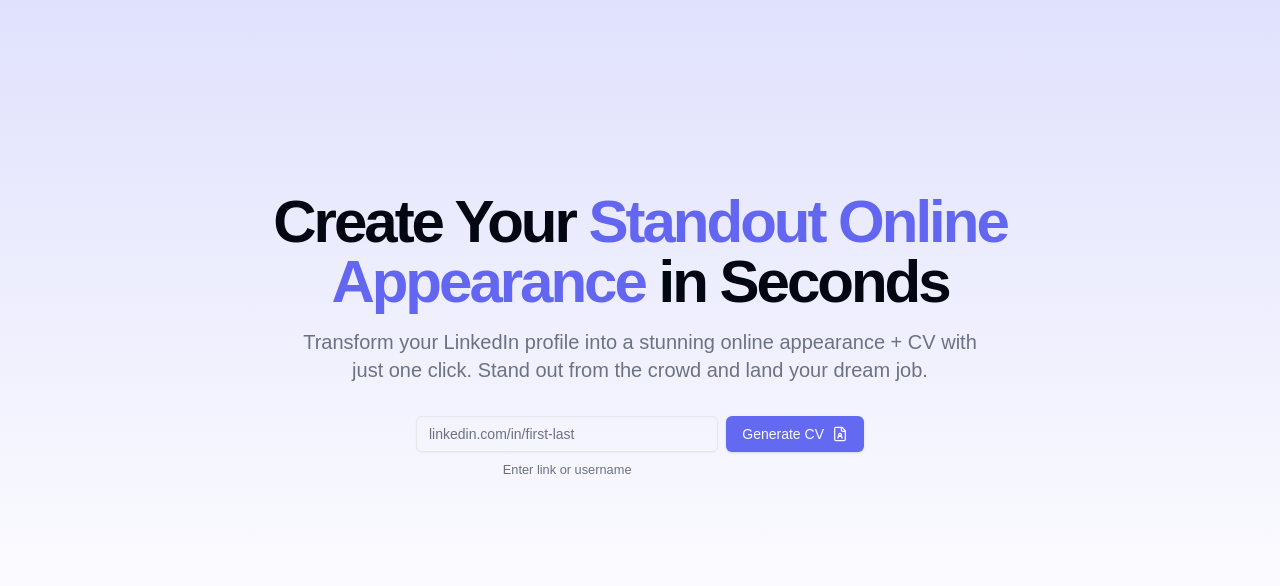
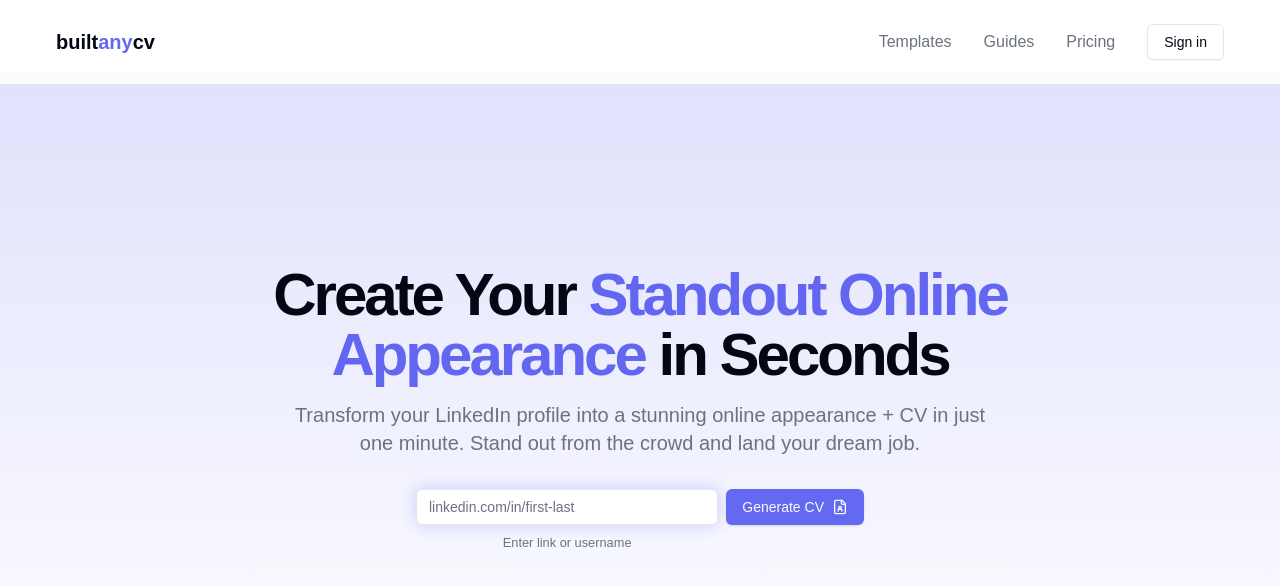
Before and after one commit to ZinoM21/any-cv-app, a Next.js app: page / in a window 1280 px wide. Shown: the top 586 px of the page. Built offline with nearby package versions, Linux system fonts and the light colour scheme.

Commit message:
feat: add header

```diff
--- a/app/layout.tsx
+++ b/app/layout.tsx
@@ -2,6 +2,7 @@ import type { Metadata } from "next";
 import { Geist, Geist_Mono } from "next/font/google";
 import "./globals.css";
 import { Providers } from "./providers";
+import { Header } from "@/components/header";
 
 const geistSans = Geist({
   variable: "--font-geist-sans",
@@ -25,10 +26,13 @@ export default function RootLayout({
 }>) {
   return (
     <html lang="en">
-      <body
-        className={`${geistSans.variable} ${geistMono.variable} antialiased`}
-      >
-        <Providers>{children}</Providers>
+      <body className={`${geistSans.variable} ${geistMono.variable} antialiased`}>
+        <Providers>
+          <Header />
+          <div className="pt-[73px]">
+            {children}
+          </div>
+        </Providers>
       </body>
     </html>
   );
--- a/app/page.tsx
+++ b/app/page.tsx
@@ -14,9 +14,7 @@ export default function Home() {
                 <span className="whitespace-nowrap"> in Seconds</span>
               </h1>
               <p className="mx-auto max-w-[700px] text-muted-foreground md:text-xl">
-                Transform your LinkedIn profile into a stunning online
-                appearance + CV with just one click. Stand out from the crowd
-                and land your dream job.
+                Transform your LinkedIn profile into a stunning online appearance + CV in just one minute. Stand out from the crowd and land your dream job.
               </p>
             </div>
             <div className="w-full max-w-md space-y-2">
--- a/components/forms/submit-link-form.tsx
+++ b/components/forms/submit-link-form.tsx
@@ -102,7 +102,7 @@ export function SubmitLinkForm() {
                 <Input
                   type="text"
                   placeholder="linkedin.com/in/first-last"
-                  className="shadow-glow"
+                  className="bg-white shadow-[0_0_15px_hsl(var(--primary)_/_0.3)]"
                   required
                   {...field}
                 />
--- /dev/null
+++ b/components/header.tsx
@@ -0,0 +1,42 @@
+import Link from "next/link";
+import { Button } from "@/components/ui/button";
+import MobileHamburgerMenu from "./mobile-hamburger-menu";
+import { mainNav } from "@/config/nav";
+
+export function Header() {
+  return (
+    <header className="fixed inset-x-0 top-0 z-50 bg-white/85 backdrop-blur-[4px] border-b">
+      <div className="max-w-[1400px] mx-auto px-4 sm:px-6 lg:px-8">
+        <nav
+          className="flex items-center justify-between p-6"
+          aria-label="Global"
+        >
+          <div className="flex lg:flex-1">
+            <Link href="/" className="-m-1.5 p-1.5 font-semibold text-xl">
+              built<span className="text-primary">any</span>cv
+            </Link>
+          </div>
+          <div className="flex lg:hidden">
+            <MobileHamburgerMenu navigation={mainNav} />
+          </div>
+          <div className="hidden lg:flex lg:items-center lg:gap-x-8">
+            <div className="flex gap-x-8">
+              {mainNav.map((item) => (
+                <Link
+                  key={item.name}
+                  href={item.href}
+                  className="text-base font-medium leading-6 text-muted-foreground hover:text-primary transition-colors"
+                >
+                  {item.name}
+                </Link>
+              ))}
+            </div>
+            <Button variant="outline" asChild>
+              <Link href="/signin">Sign in</Link>
+            </Button>
+          </div>
+        </nav>
+      </div>
+    </header>
+  );
+}
--- /dev/null
+++ b/components/mobile-hamburger-menu.tsx
@@ -0,0 +1,59 @@
+"use client";
+
+import { Button } from "@/components/ui/button";
+import Link from "next/link";
+
+import {
+  Popover,
+  PopoverContent,
+  PopoverTrigger,
+} from "@/components/ui/popover";
+
+import { useState } from "react";
+
+import { Menu, X } from "lucide-react";
+import { NavItem } from "@/lib/types";
+
+function MobileHamburgerMenu({
+  navigation,
+}: Readonly<{ navigation: NavItem[] }>) {
+  const [open, setOpen] = useState(false);
+
+  return (
+    <Popover open={open} onOpenChange={setOpen}>
+      <PopoverTrigger asChild>
+        <button
+          type="button"
+          className="-m-2.5 inline-flex items-center justify-center rounded-md p-2.5"
+        >
+          {open ? (
+            <X className="h-6 w-6" aria-hidden="true" />
+          ) : (
+            <Menu className="h-6 w-6" aria-hidden="true" />
+          )}
+        </button>
+      </PopoverTrigger>
+      <PopoverContent className="w-[350px] p-4 mr-6">
+        <div className="space-y-3">
+          {navigation.map((item) => (
+            <Link
+              key={item.name}
+              href={item.href}
+              className="block rounded-lg px-3 py-2 text-base font-medium text-muted-foreground hover:bg-gray-50"
+              onClick={() => setOpen(false)}
+            >
+              {item.name}
+            </Link>
+          ))}
+          <Button variant="outline" asChild className="w-full mt-4">
+            <Link href="/signin" onClick={() => setOpen(false)}>
+              Sign in
+            </Link>
+          </Button>
+        </div>
+      </PopoverContent>
+    </Popover>
+  );
+}
+
+export default MobileHamburgerMenu;
--- /dev/null
+++ b/components/ui/popover.tsx
@@ -0,0 +1,33 @@
+"use client"
+
+import * as React from "react"
+import * as PopoverPrimitive from "@radix-ui/react-popover"
+
+import { cn } from "@/lib/utils"
+
+const Popover = PopoverPrimitive.Root
+
+const PopoverTrigger = PopoverPrimitive.Trigger
+
+const PopoverAnchor = PopoverPrimitive.Anchor
+
+const PopoverContent = React.forwardRef<
+  React.ElementRef<typeof PopoverPrimitive.Content>,
+  React.ComponentPropsWithoutRef<typeof PopoverPrimitive.Content>
+>(({ className, align = "center", sideOffset = 4, ...props }, ref) => (
+  <PopoverPrimitive.Portal>
+    <PopoverPrimitive.Content
+      ref={ref}
+      align={align}
+      sideOffset={sideOffset}
+      className={cn(
+        "z-50 w-72 rounded-md border bg-popover p-4 text-popover-foreground shadow-md outline-none data-[state=open]:animate-in data-[state=closed]:animate-out data-[state=closed]:fade-out-0 data-[state=open]:fade-in-0 data-[state=closed]:zoom-out-95 data-[state=open]:zoom-in-95 data-[side=bottom]:slide-in-from-top-2 data-[side=left]:slide-in-from-right-2 data-[side=right]:slide-in-from-left-2 data-[side=top]:slide-in-from-bottom-2",
+        className
+      )}
+      {...props}
+    />
+  </PopoverPrimitive.Portal>
+))
+PopoverContent.displayName = PopoverPrimitive.Content.displayName
+
+export { Popover, PopoverTrigger, PopoverContent, PopoverAnchor }
--- /dev/null
+++ b/components/ui/skeleton.tsx
@@ -0,0 +1,15 @@
+import { cn } from "@/lib/utils"
+
+function Skeleton({
+  className,
+  ...props
+}: React.HTMLAttributes<HTMLDivElement>) {
+  return (
+    <div
+      className={cn("animate-pulse rounded-md bg-primary/10", className)}
+      {...props}
+    />
+  )
+}
+
+export { Skeleton }
--- /dev/null
+++ b/config/nav.ts
@@ -0,0 +1,7 @@
+import { NavItem } from "@/lib/types";
+
+export const mainNav: NavItem[] = [
+  { name: "Templates", href: "/templates" },
+  { name: "Guides", href: "/guides" },
+  { name: "Pricing", href: "/pricing" },
+];
--- a/lib/types.ts
+++ b/lib/types.ts
@@ -57,3 +57,9 @@ type VolunteeringExperience = {
   endDate?: string;
   description: string;
 };
+
+export type NavItem = {
+  name: string;
+  href: string;
+  disabled?: boolean;
+};
--- a/package.json
+++ b/package.json
@@ -12,6 +12,7 @@
     "@hookform/resolvers": "^4.1.0",
     "@radix-ui/react-avatar": "^1.1.3",
     "@radix-ui/react-label": "^2.1.2",
+    "@radix-ui/react-popover": "^1.1.6",
     "@radix-ui/react-separator": "^1.1.2",
     "@radix-ui/react-slot": "^1.1.2",
     "@tanstack/react-query": "^5.66.7",
@@ -23,7 +24,7 @@
     "react": "^18.3.1",
     "react-dom": "^18.3.1",
     "react-hook-form": "^7.54.2",
-    "sonner": "^1.7.4",
+    "sonner": "2",
     "tailwind-merge": "^3.0.1",
     "tailwindcss-animate": "^1.0.7",
     "zod": "^3.24.2"
```
Also changed, not shown: 1 other file (tests, documents, lock files or other folders).
